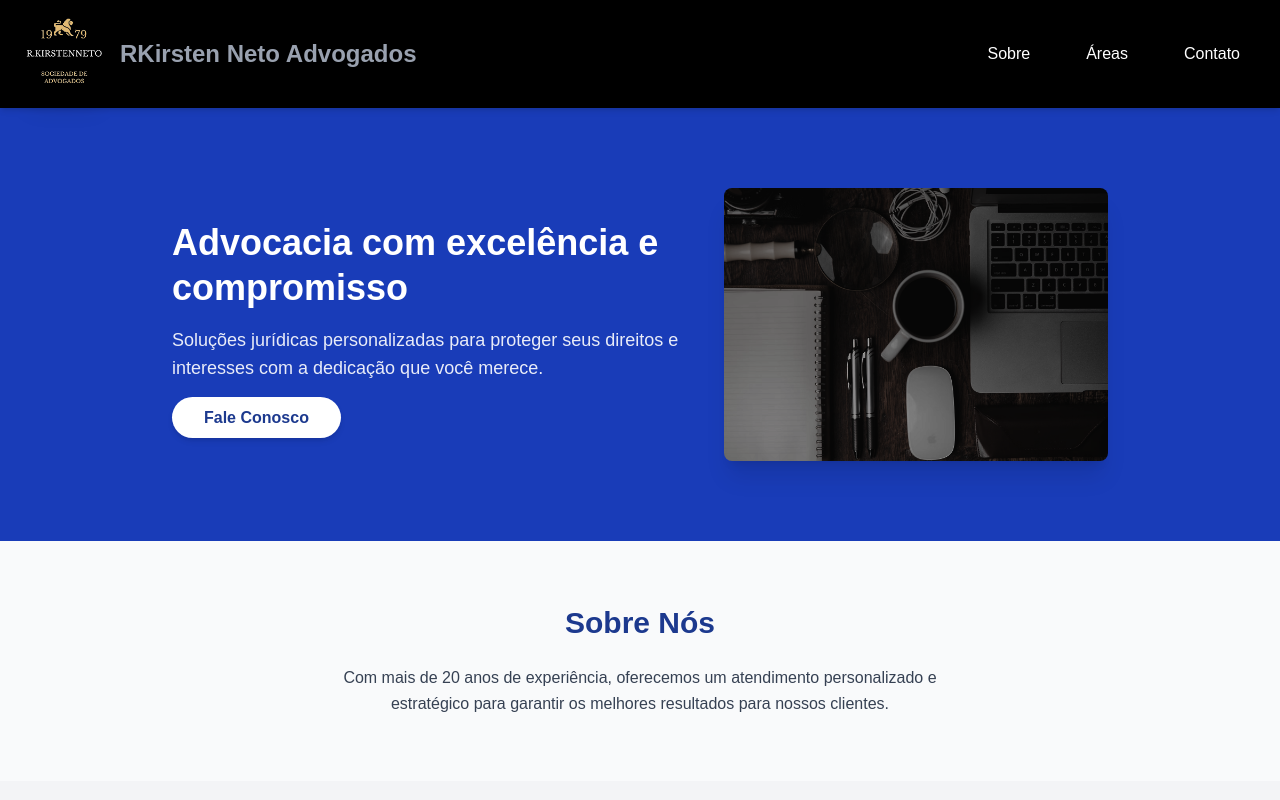
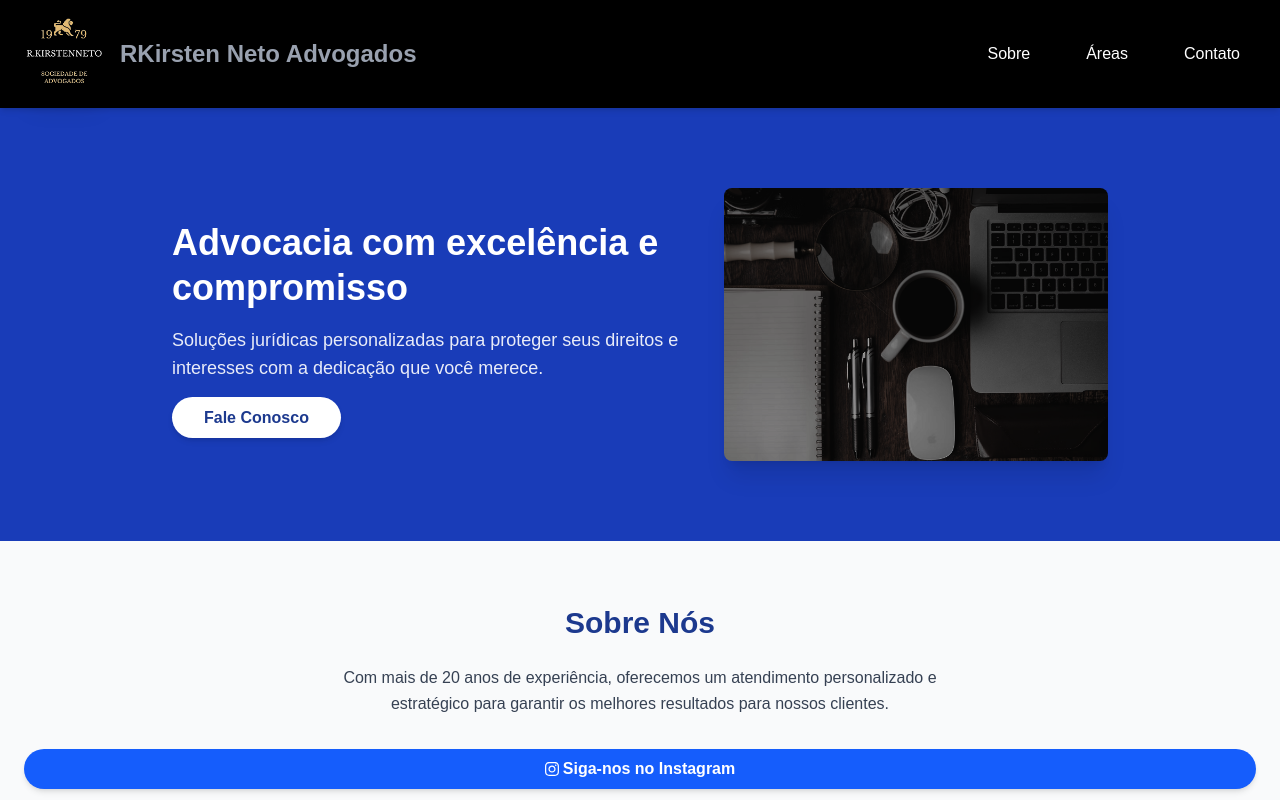
Before and after one commit to GuilhermeRossiKirsten/LadingPageEscritorio, a Next.js app: page / in a window 1280 px wide. Shown: the top 800 px of the page. Built offline with nearby package versions, Linux system fonts and the light colour scheme.

Commit message:
feat: adição link instagram

```diff
--- a/package.json
+++ b/package.json
@@ -9,6 +9,8 @@
     "lint": "next lint"
   },
   "dependencies": {
+    "@fortawesome/free-brands-svg-icons": "^6.7.2",
+    "@fortawesome/react-fontawesome": "^0.2.2",
     "next": "15.2.4",
     "react": "^19.0.0",
     "react-dom": "^19.0.0"
--- a/src/app/page.tsx
+++ b/src/app/page.tsx
@@ -1,4 +1,6 @@
 "use client";
+import { FontAwesomeIcon } from "@fortawesome/react-fontawesome";
+import { faInstagram } from "@fortawesome/free-brands-svg-icons";
 import Image from "next/image";
 import ImageProject from "@/../public/image.png";
 import ImageLogo from "@/../public/logo.png";
@@ -110,6 +112,19 @@ export default function Home() {
           personalizado e estratégico para garantir os melhores resultados para
           nossos clientes.
         </p>
+
+        {/* Botão para redes sociais */}
+        <div className="text-center mt-8">
+          <a
+            href="https://www.instagram.com/r.kirstennetoadvogados?igsh=MXVjbHVkcjhlbjMwMw==" // Substitua pelo seu link do Instagram
+            target="_blank"
+            rel="noopener noreferrer"
+            className="bg-blue-600 text-white py-2 px-4 rounded-full font-semibold shadow-md hover:bg-blue-700 transition duration-300 flex items-center justify-center"
+          >
+            <FontAwesomeIcon icon={faInstagram} className="mr-1" />
+            Siga-nos no Instagram
+          </a>
+        </div>
       </section>
 
       {/* Áreas de Atuação */}
```
Also changed, not shown: 1 other file (tests, documents, lock files or other folders).
